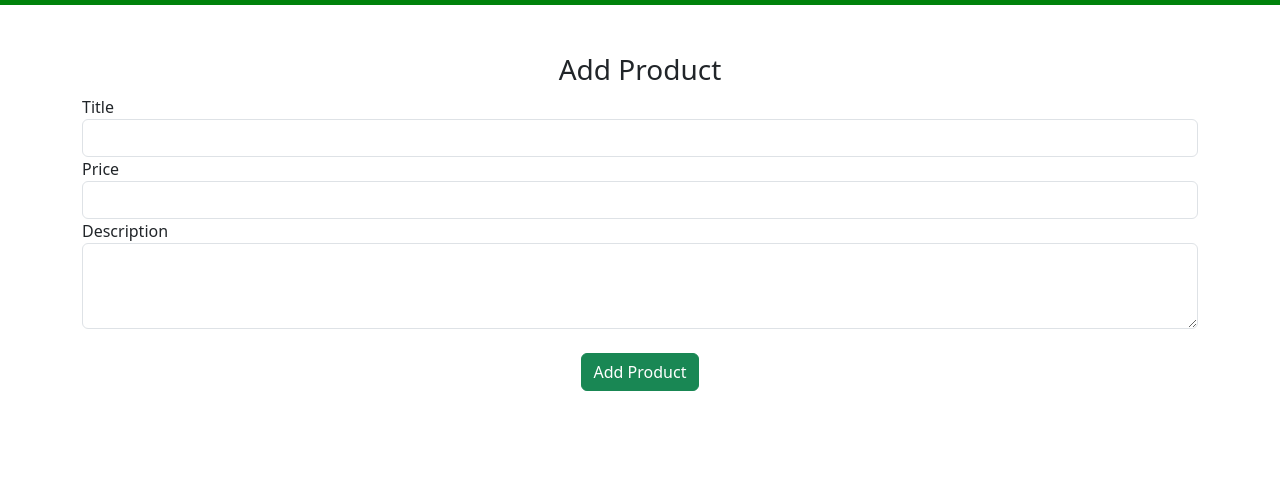
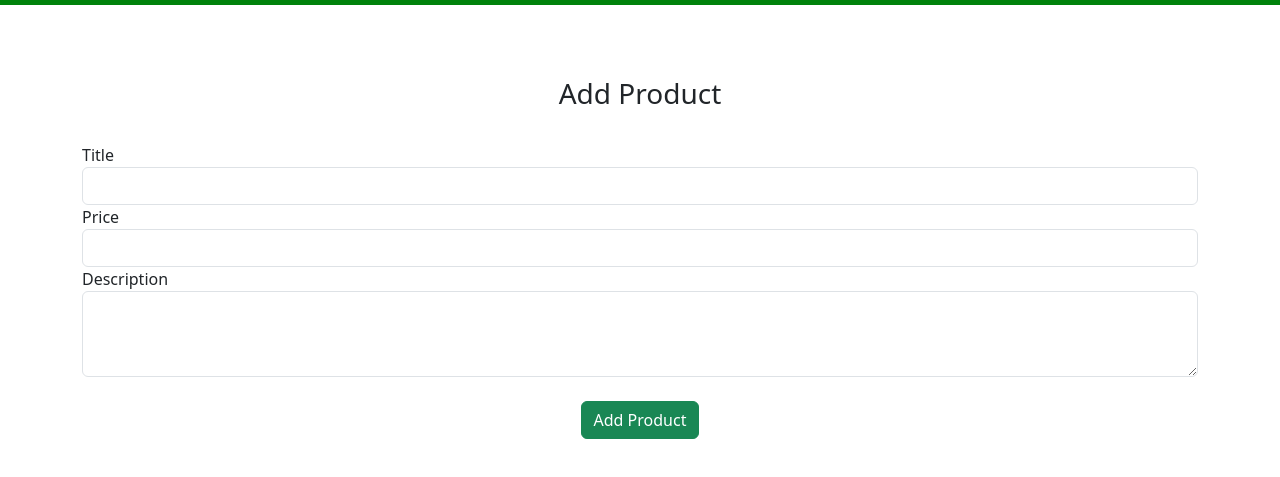
Before and after one commit to Parrichaya/E-Commerce, a website: page public/admin/add-product.html in a window 1280 px wide. Shown: the part 51-528 px from the top of the page. Drawn offline with nearby package versions, Linux system fonts and the light colour scheme.

Commit message:
html changes

```diff
--- a/public/admin/add-product.html
+++ b/public/admin/add-product.html
@@ -39,7 +39,7 @@
 
       <div class="container mt-5">
         <div id="addProduct" class="section mt-5" style="display: block;">
-            <h3 class="text-center">Add Product</h3>
+            <h3 class="text-center">Add Product</h3><br>
             <form id="add-product-form">
               <div class="form-group">
                 <label for="title">Title</label>
--- a/public/admin/styles.css
+++ b/public/admin/styles.css
@@ -8,7 +8,7 @@
 }
 
 body {
-    padding-top: 56px; /* Adjust this value based on navbar height */
+    padding-top: 80px; /* Adjust this value based on navbar height */
 }
 
 .nav-link {
--- a/public/shop/styles.css
+++ b/public/shop/styles.css
@@ -9,7 +9,7 @@
 }
 
 body {
-    padding-top: 56px; /* Adjust this value based on navbar height */
+    padding-top: 80px; /* Adjust this value based on navbar height */
 }
 
 .nav-link {
```
Also changed, not shown: public/admin/admin-products.html (+1 -1 lines), public/shop/cart.html (+1 -1 lines), public/shop/orders.html (+1 -1 lines), public/shop/products.html (+1 -1 lines).
